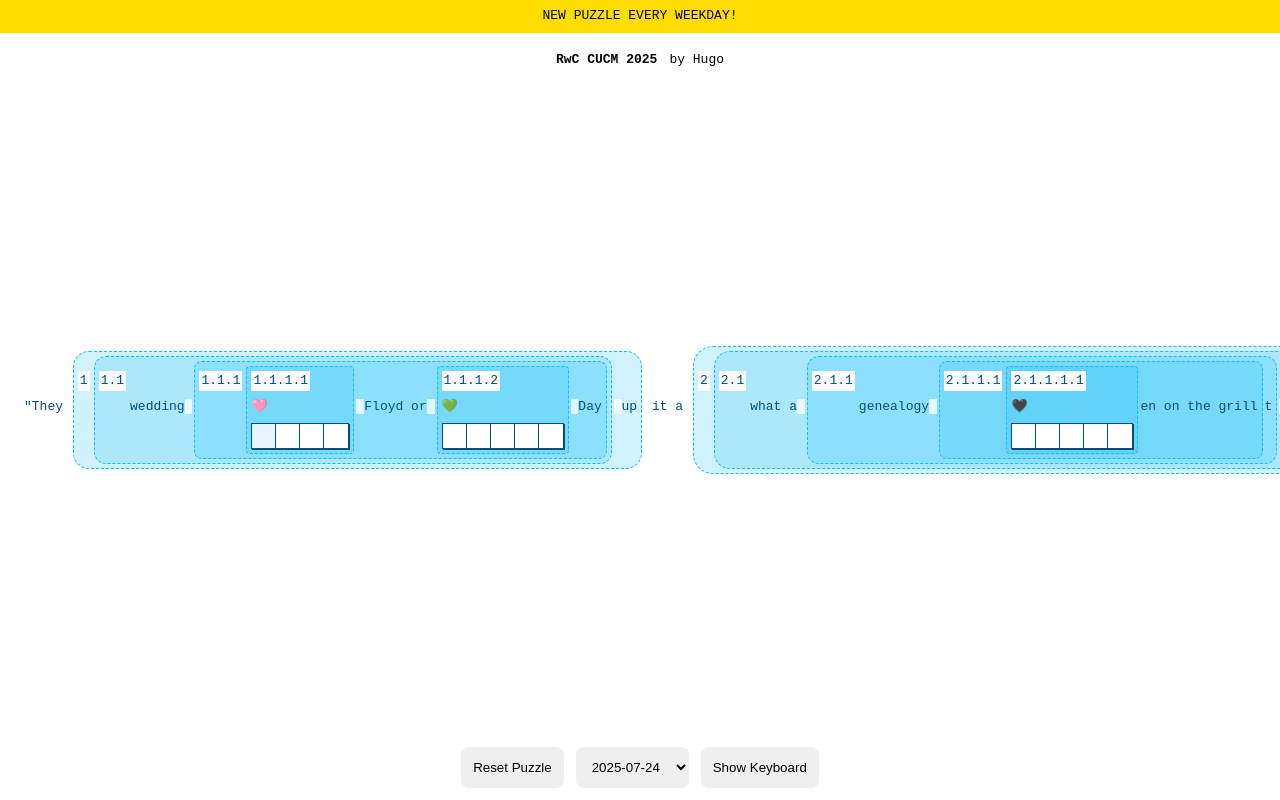
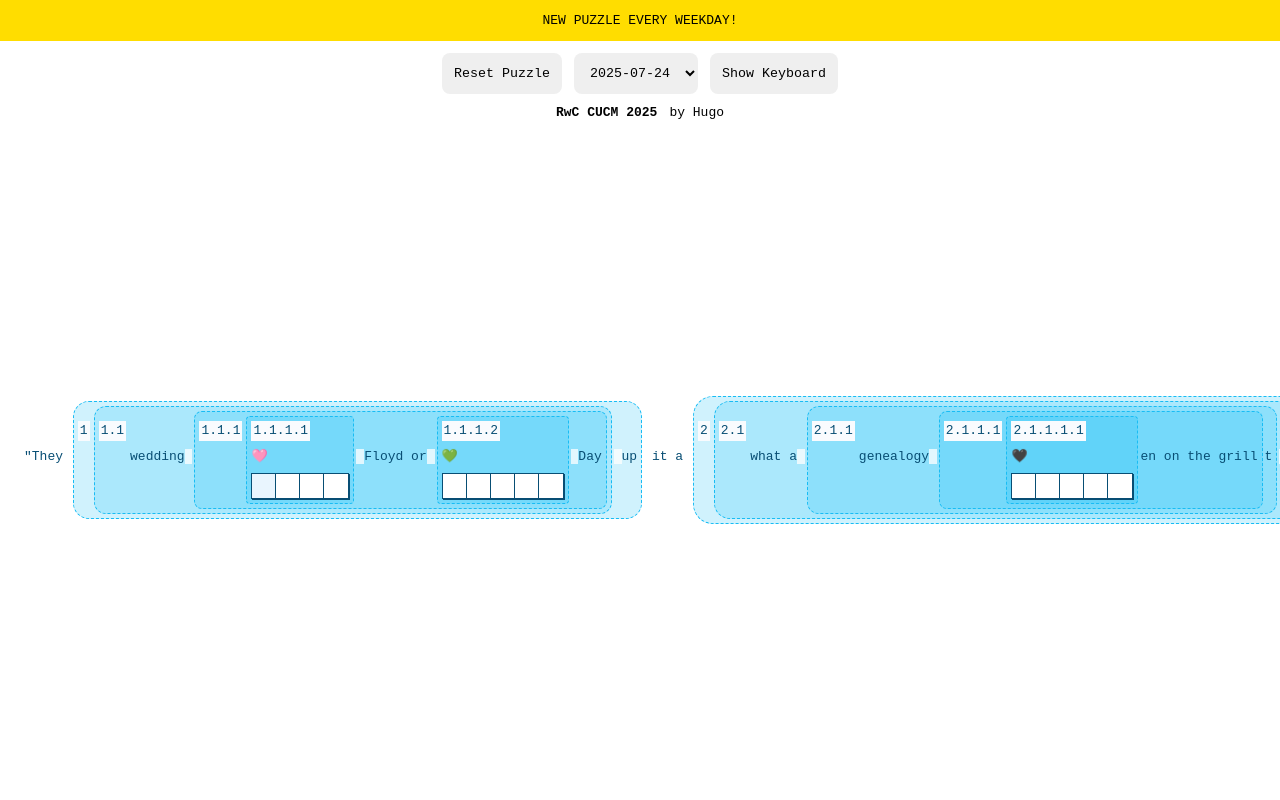
Before and after one commit to hugolynch/echo, a Svelte app: page / in a window 1280 px wide. Built offline with nearby package versions, Linux system fonts and the light colour scheme.

Commit message:
Move elements around again for better visual flow

```diff
--- a/src/App.svelte
+++ b/src/App.svelte
@@ -7,3 +7,16 @@
 </div>
 
 <Board />
+<style>
+.banner {
+  width: 100%;
+  background-color: #FFDD00;
+  padding: 14px;
+  text-align: center;
+
+  p {
+    font-size: 1.6rem;
+    text-transform: uppercase;
+  }
+}
+</style>
--- a/src/app.css
+++ b/src/app.css
@@ -13,16 +13,3 @@
   text-align: center;
   height: 100dvh;
 }
-
-.banner {
-  width: 100%;
-  background-color: #FFDD00;
-  padding: 1rem;
-  text-align: center;
-
-  p {
-    font-size: 1.6rem;
-    line-height: 1.25;
-    text-transform: uppercase;
-  }
-}
--- a/src/components/Board.svelte
+++ b/src/components/Board.svelte
@@ -76,7 +76,7 @@
     }
 
     function reset() {
-        if (confirm('are you sure?')) {
+        if (confirm('Are you sure? Your progress will be lost.')) {
             for (let inputRow of game.inputs) {
                 for (let inputBox of inputRow ?? []) {
                     if (inputBox) inputBox.value = ''
@@ -87,14 +87,6 @@
     }
 </script>
 
-
-
-<div class="header">
-    <h1>{game.puzzle.name || 'Untitled'}</h1>
-    <span>by {game.puzzle.author || 'Unknown'}</span>
-</div>
-
-<BoardClue />
 <div class="controls">
     <button onclick={reset}>Reset Puzzle</button>
     <div>
@@ -110,6 +102,14 @@
         {game.keyboardVisible ? 'Hide' : 'Show'} Keyboard
     </button>
 </div>
+
+<div class="header">
+    <h1>{game.puzzle.name || 'Untitled'}</h1>
+    <span>by {game.puzzle.author || 'Unknown'}</span>
+</div>
+
+<BoardClue />
+
 {#if game.keyboardVisible}
     <Keyboard {key}/>
 {/if}
@@ -126,6 +126,7 @@
         padding: 12px;
         border: none;
         border-radius: 8px;
+        font-family: inherit;
     }
 
     .controls {
@@ -144,16 +145,15 @@
 
     h1 {
         font-size: 1.6rem;
-        padding: 8px 0;
     }
+
     span {
         font-size: 1.6rem;
     }
 
     .header {
         display: flex;
-        align-items: center;
-        padding: 12px;
+        align-items: baseline;
         gap: 12px;
     }
 </style>
```
